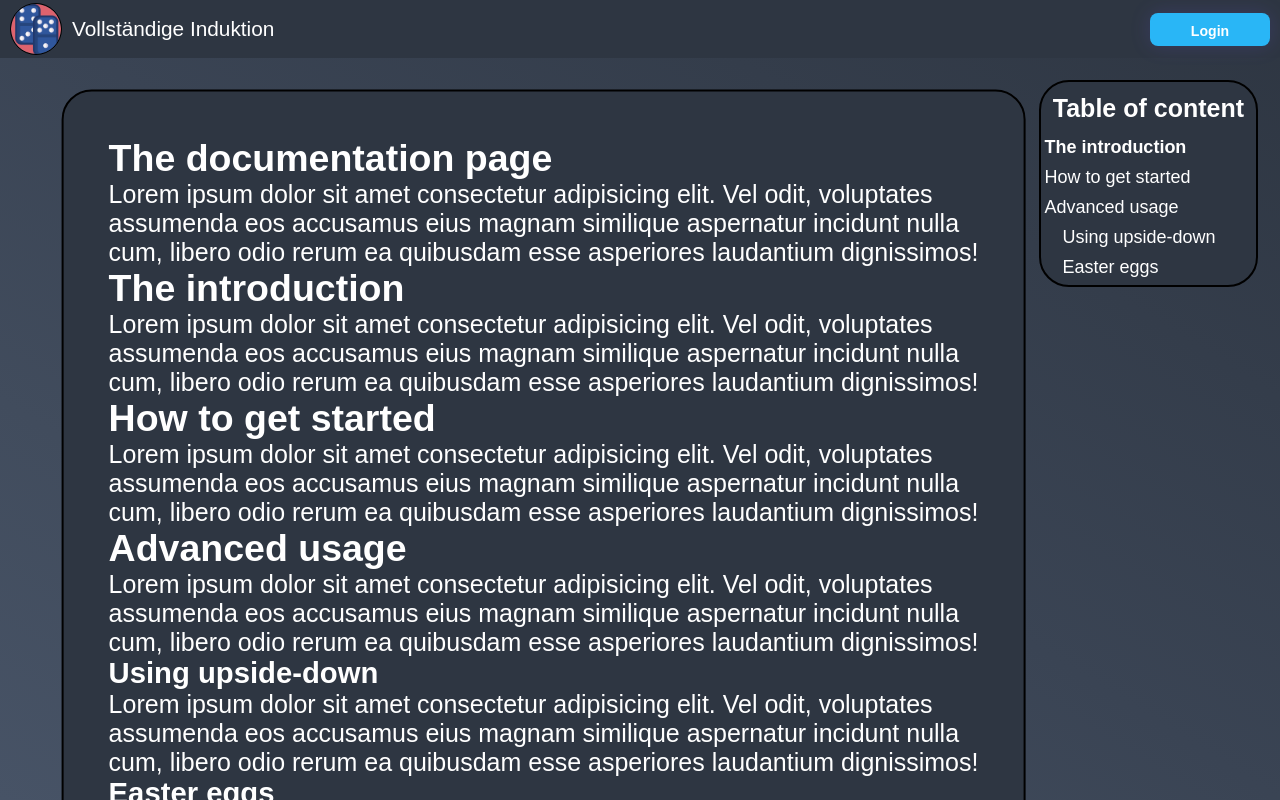
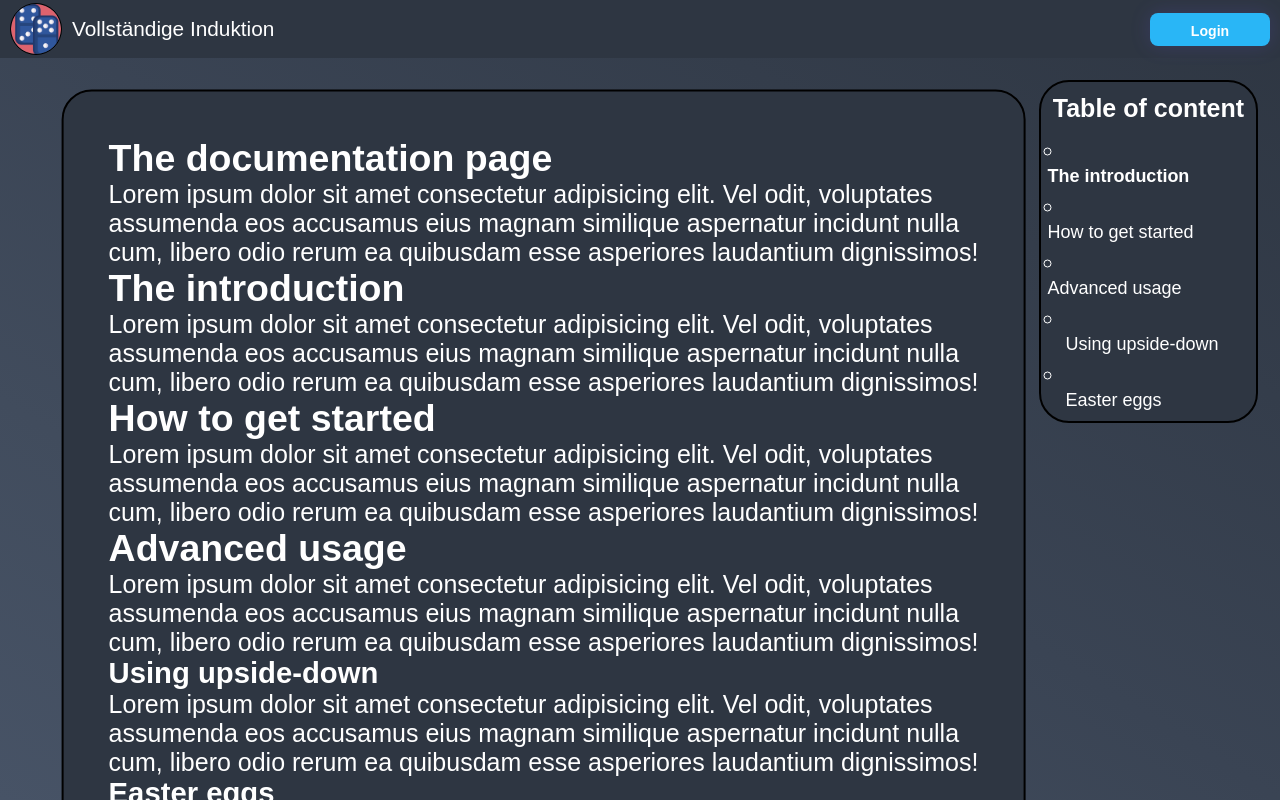
Before and after one commit to TatjanaMerkel/complete-induction, a React (Create React App) app: page / in a window 1280 px wide. Shown: the top 800 px of the page. Built offline with nearby package versions, Linux system fonts and the light colour scheme.

Commit message:
[#29] style: Add bullet points circles

```diff
--- a/src/components/TableOfContents2/TableOfContents2.css
+++ b/src/components/TableOfContents2/TableOfContents2.css
@@ -17,12 +17,13 @@
 }
 
 .tableOfContent ul {
-    list-style: none;
-    margin: 0;
-    padding: 0;
+    list-style-position: inside;
+    margin: 1px;
+    padding: 2px;
 }
 
 .tableOfContent li {
+    list-style-type: circle;
     margin: 0;
     padding: 0;
 }
```
